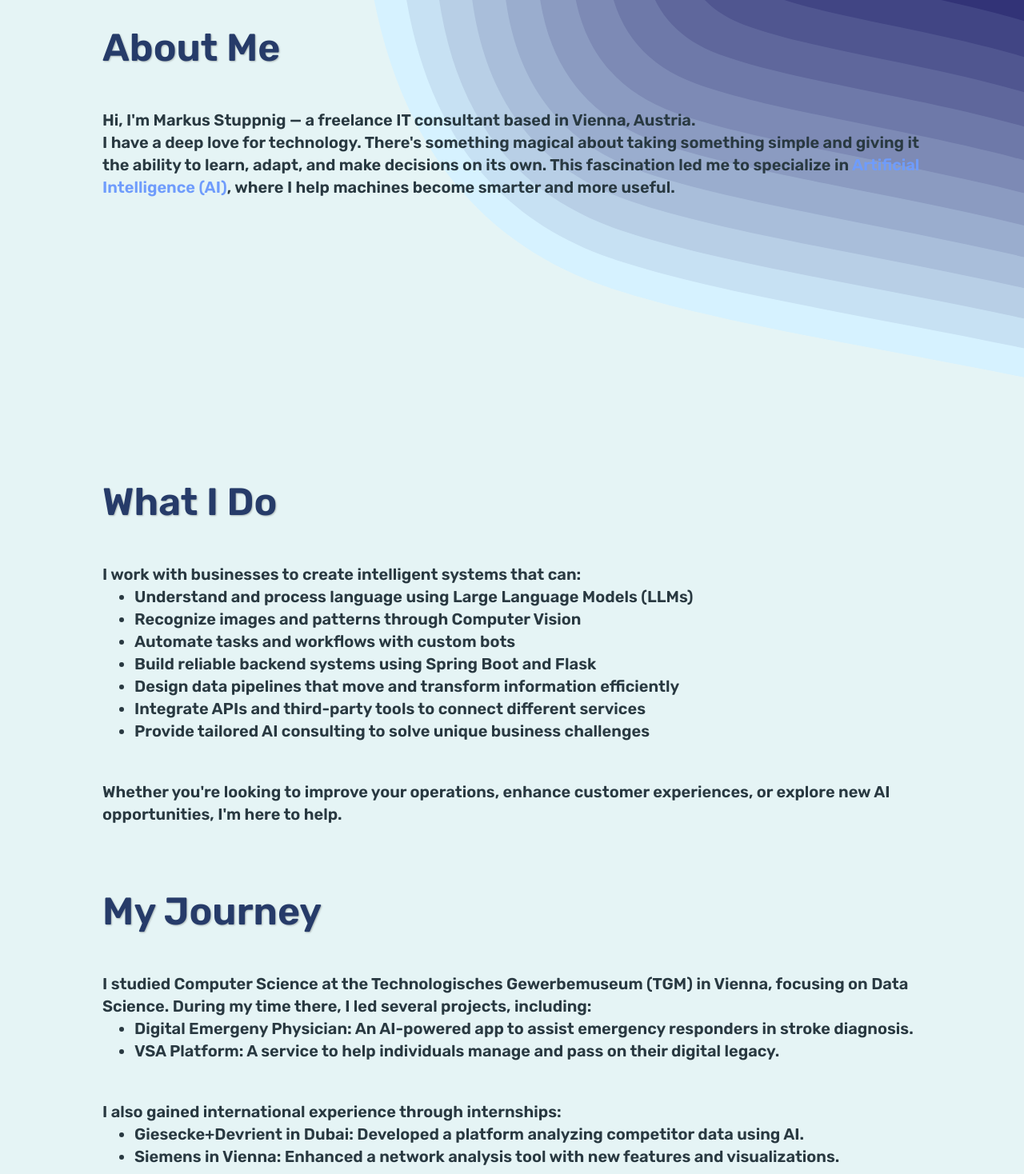
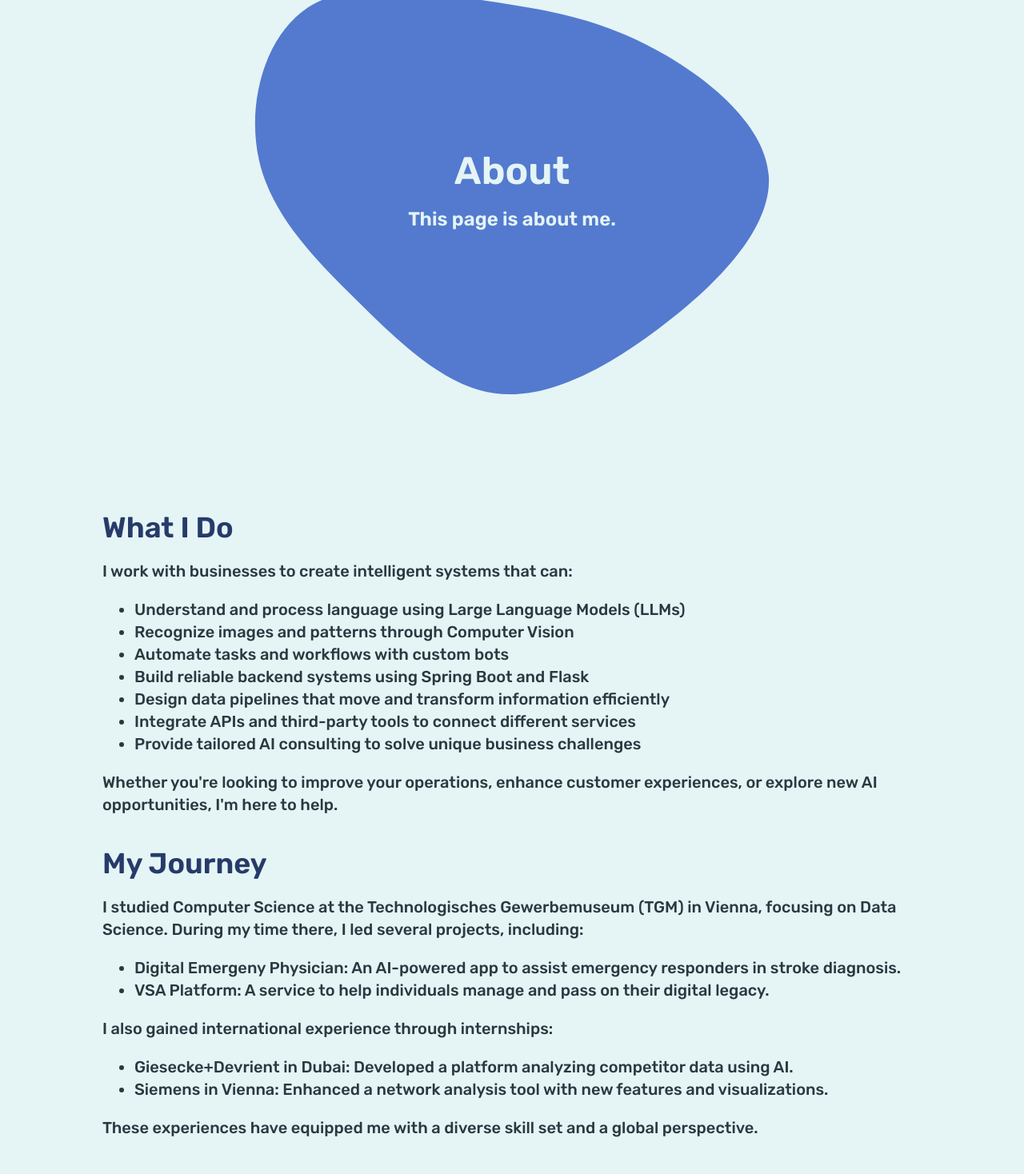
Before and after one commit to Markus-Stuppnig/freelancing_website, a Next.js app: page /en/about in a window 1280 px wide. Shown: the part 280-1748 px from the top of the page at 80% size. Built offline with nearby package versions, Linux system fonts and the light colour scheme.

Commit message:
Adds cleaner more consistent UI accross web and mobile platform

```diff
--- a/src/app/[lang]/about/page.tsx
+++ b/src/app/[lang]/about/page.tsx
@@ -1,5 +1,6 @@
 import Footer from "@/components/footer/footer";
 import Heading from "@/components/miscellaneous/heading";
+import Text from "@/components/miscellaneous/text";
 import Header from "@/components/navbar/navbar";
 
 export default async function Page({
@@ -10,98 +11,92 @@ export default async function Page({
   const { lang } = await params;
   return (
     <>
-      <div className="h-screen relative">
       <Header />
-        <div className="flex justify-center w-full mt-[17rem] sm:mt-[12rem]">
-          <div className="flex flex-col w-7/8 sm:w-4/5 text-xl font-semibold">
-            <Heading
-              size={"text-2xl sm:text-5xl/14"}
-              weight="font-semibold"
-              className="z-1 text-shadow-sm"
+      <div
+        className="flex w-full h-screen justify-center items-center flex-col"
+        style={{
+          backgroundImage: "url('/images/articles/blob-haikei.svg')",
+          backgroundSize: "cover",
+          backgroundPosition: "center",
+        }}
       >
-              About Me
+        <Heading size="text-5xl" color="background">
+          About
         </Heading>
-            <p className="z-1 mt-12">
-              Hi, I'm Markus Stuppnig — a freelance IT consultant based in
-              Vienna, Austria.
-              <br />I have a deep love for technology. There's something magical
-              about taking something simple and giving it the ability to learn,
-              adapt, and make decisions on its own. This fascination led me to
-              specialize in{" "}
-              <span className="text-highlight">
-                Artificial Intelligence (AI)
-              </span>
-              , where I help machines become smarter and more useful.
+        <p className="font-semibold text-2xl mt-5 text-background">
+          This page is about me.
         </p>
       </div>
-        </div>
-        <img
-          src="/images/about/background_light.svg"
-          alt="waves"
-          className="absolute bottom-0 left-0 w-full h-full"
-          style={{ objectFit: "fill" }}
-        />
-      </div>
-      <div className="flex w-full h-full justify-center mt-10 sm:mt-0 mb-20">
-        <div className="flex flex-col w-7/8 sm:w-4/5 text-xl font-semibold">
+      <div className="flex w-full h-full justify-center">
+        <div className="flex flex-col w-7/8 sm:w-4/5">
           <Heading
-            size={"text-2xl sm:text-5xl/14"}
+            size={"text-2xl sm:text-4xl"}
             weight="font-semibold"
-            className="z-1 text-shadow-sm mt-20"
+            className="mb-5"
           >
             What I do
           </Heading>
-          <p className="z-1 mt-12">
+          <Text>
+            <p>
               I work with businesses to create intelligent systems that can:
             </p>
-          <ul className="list-disc ml-10">
+            <ul className="mt-5 list-disc ml-10">
               <li>
-              Understand and process language using Large Language Models (LLMs)
+                Understand and process language using Large Language Models
+                (LLMs)
               </li>
               <li>Recognize images and patterns through Computer Vision</li>
               <li>Automate tasks and workflows with custom bots</li>
-            <li> Build reliable backend systems using Spring Boot and Flask</li>
+              <li>
+                {" "}
+                Build reliable backend systems using Spring Boot and Flask
+              </li>
               <li>
                 Design data pipelines that move and transform information
                 efficiently
               </li>
               <li>
-              Integrate APIs and third-party tools to connect different services
+                Integrate APIs and third-party tools to connect different
+                services
               </li>
               <li>
-              Provide tailored AI consulting to solve unique business challenges
+                Provide tailored AI consulting to solve unique business
+                challenges
               </li>
             </ul>
-          <p className="z-1 mt-12">
-            Whether you're looking to improve your operations, enhance customer
-            experiences, or explore new AI opportunities, I'm here to help.
+            <p className="mt-5">
+              Whether you're looking to improve your operations, enhance
+              customer experiences, or explore new AI opportunities, I'm here to
+              help.
             </p>
+          </Text>
           <Heading
-            size={"text-2xl sm:text-5xl/14"}
+            size={"text-2xl sm:text-4xl"}
             weight="font-semibold"
-            className="z-1 text-shadow-sm mt-20"
+            className="mb-5 mt-10"
           >
             My Journey
           </Heading>
-          <p className="z-1 mt-12">
+          <Text>
+            <p>
               I studied Computer Science at the Technologisches Gewerbemuseum
               (TGM) in Vienna, focusing on Data Science. During my time there, I
               led several projects, including:
             </p>
-          <ul className="ml-10 list-disc">
+            <ul className="mt-5 ml-10 list-disc">
               <li>
-              Digital Emergeny Physician: An AI-powered app to assist emergency
-              responders in stroke diagnosis.
+                Digital Emergeny Physician: An AI-powered app to assist
+                emergency responders in stroke diagnosis.
               </li>
               <li>
                 VSA Platform: A service to help individuals manage and pass on
                 their digital legacy.
               </li>
             </ul>
-          <p className="z-1 mt-12">
+            <p className="mt-5">
               I also gained international experience through internships:
             </p>
-          <ul className="ml-10 list-disc">
+            <ul className="mt-5 ml-10 list-disc">
               <li>
                 Giesecke+Devrient in Dubai: Developed a platform analyzing
                 competitor data using AI.
@@ -111,22 +106,25 @@ export default async function Page({
                 features and visualizations.
               </li>
             </ul>
-          <p className="z-1 mt-12">
+            <p className="mt-5">
               These experiences have equipped me with a diverse skill set and a
               global perspective.
             </p>
+          </Text>
           <Heading
-            size={"text-2xl sm:text-5xl/14"}
+            size={"text-2xl sm:text-4xl"}
             weight="font-semibold"
-            className="z-1 text-shadow-sm mt-20"
+            className="mb-5 mt-10"
           >
             Let's Connect
           </Heading>
-          <p className="z-1 mt-12">
+          <Text>
+            <p>
               If you're interested in collaborating or have a project in mind,
               feel free to reach out. I look forward to bringing your ideas to
               life with the power of AI.
             </p>
+          </Text>
         </div>
       </div>
       <Footer />
--- a/src/app/[lang]/articles/page.tsx
+++ b/src/app/[lang]/articles/page.tsx
@@ -23,7 +23,7 @@ export default async function Page({
         <Heading size="text-5xl" color="background">
           Articles
         </Heading>
-        <p className="font-semibold text-xl mt-5 text-background">
+        <p className="font-semibold text-2xl mt-5 text-background">
           This page is about my articles. WIP
         </p>
       </div>
--- a/src/components/footer/footer.tsx
+++ b/src/components/footer/footer.tsx
@@ -19,7 +19,7 @@ export default function Footer() {
 
   return (
     <>
-      <footer className="pt-7 pb-7 md:pt-10 md:pb-8 px-4 text-gray-500 w-full flex justify-center shadow-2xl">
+      <footer className="mt-20 pt-7 pb-7 md:pt-10 md:pb-8 px-4 text-gray-500 w-full flex justify-center shadow-2xl">
         <div className="flex flex-row items-center text-center gap-x-3 lg:w-2/3 text-xs">
           <div className="w-1/3 animate-slidein">
             Wexstraße 19-23, 1200 Vienna
@@ -28,9 +28,6 @@ export default function Footer() {
             &copy; {currentYear} Markus Stuppnig. All rights reserved.
           </div>
           <div className="w-1/3 animate-slidein flex flex-row justify-center space-x-3">
-            {/* <Link href="https://instagram.com/markusstuppnig" target="_blank">
-              <FaInstagram size={24} />
-            </Link> */}
             <Link href="https://github.com/Markus-Stuppnig" target="_blank">
               <FaGithub size={24} />
             </Link>
--- /dev/null
+++ b/src/components/miscellaneous/text.tsx
@@ -0,0 +1,18 @@
+import React from "react";
+
+type SectionTextProps = {
+  children: React.ReactNode;
+  id?: string;
+  className?: string;
+};
+
+export default function Text({ children, id, className }: SectionTextProps) {
+  return (
+    <div
+      id={id}
+      className={`text-lg/snug font-medium sm:text-xl sm:font-medium ${className}`}
+    >
+      {children}
+    </div>
+  );
+}
```
Also changed, not shown: src/app/[lang]/work/page.tsx (+28 -34 lines). Lines whose indentation alone changed are shown as unchanged.
